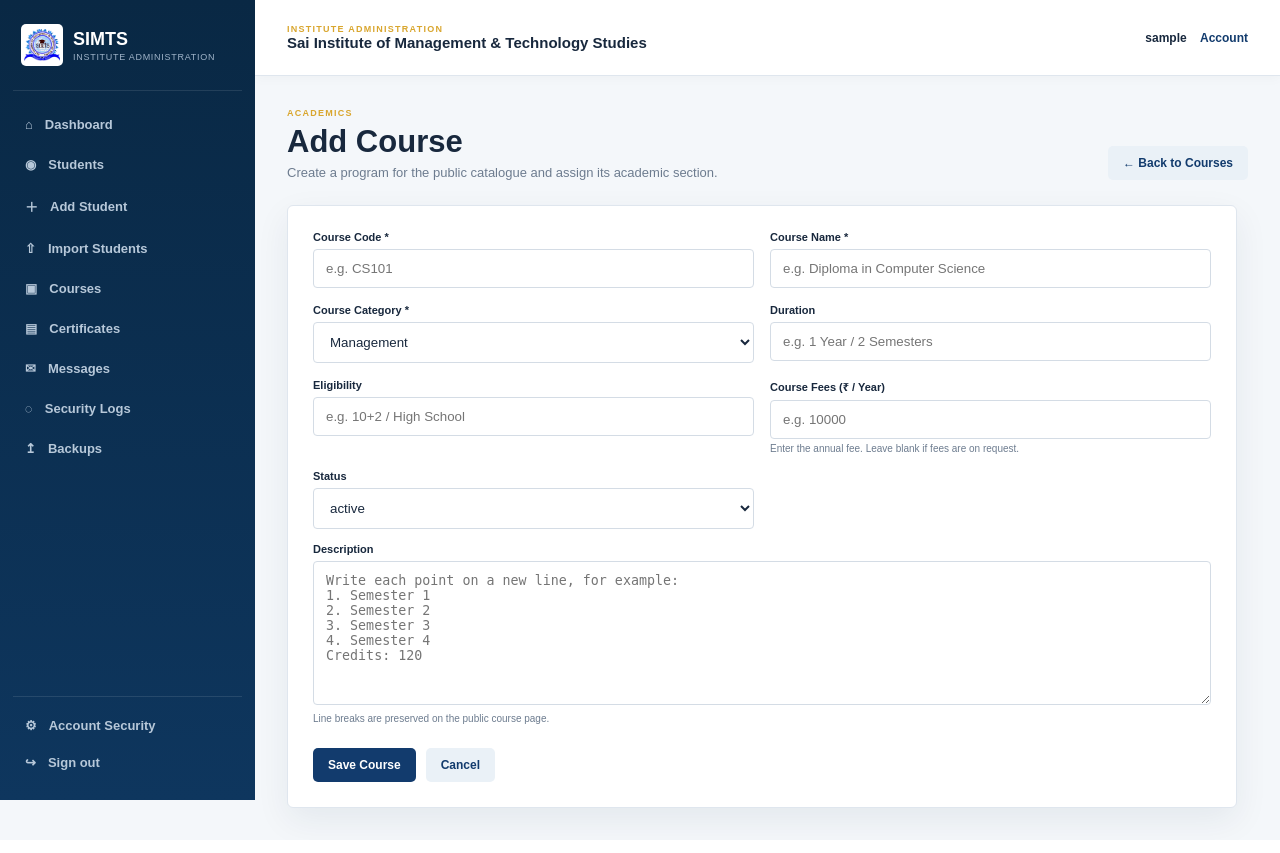
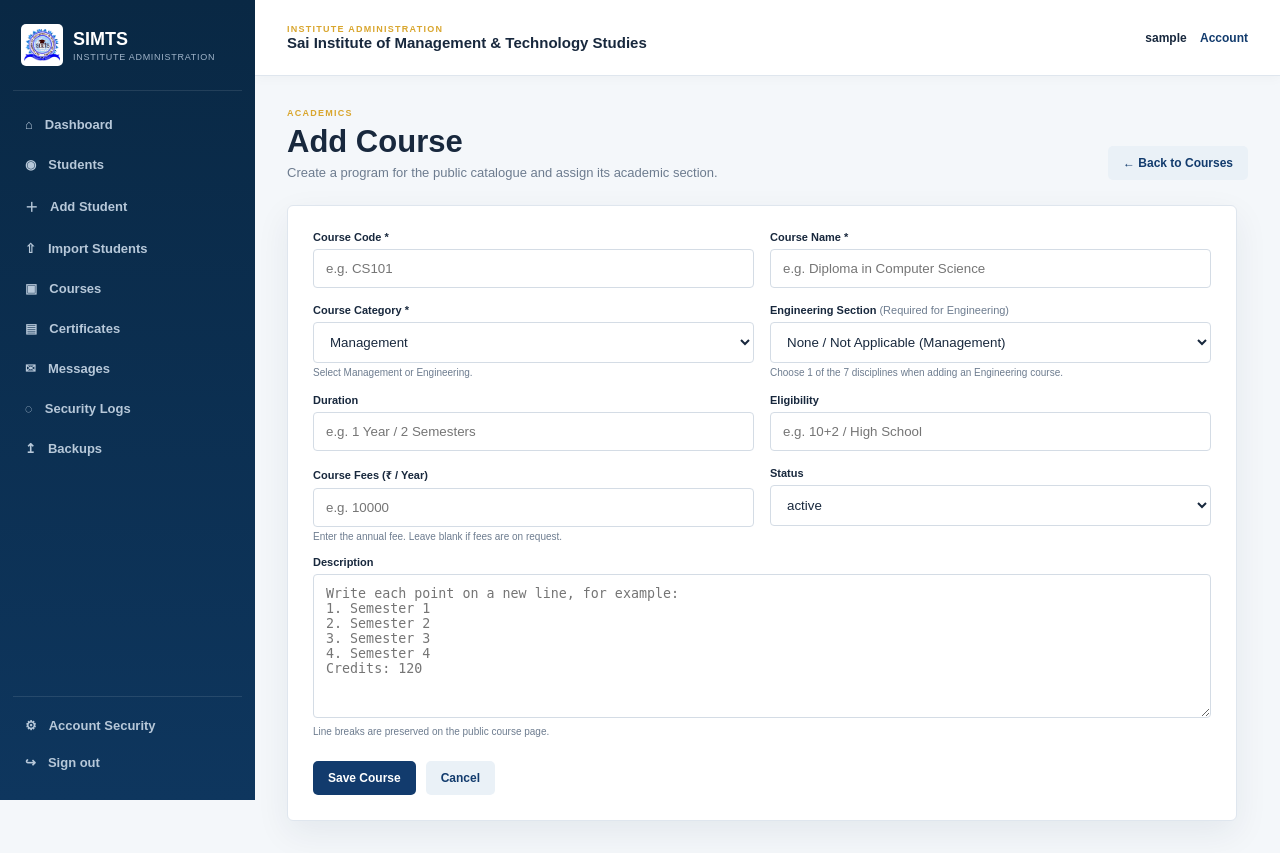
Before and after one commit to Harshzala00/SIMTS, a Flask app: page /admin/courses/add in a window 1280 px wide. Run offline with Flask 3, Linux system fonts and the light colour scheme; the visitor is signed in with stand-in values (Sample User, id 1).

Commit message:
Make Engineering section field permanently visible right after Course Category in admin form

```diff
--- a/templates/admin/course_form.html
+++ b/templates/admin/course_form.html
@@ -9,11 +9,6 @@
     </div>
     <a class="btn secondary" href="{{ url_for('admin.courses') }}">← Back to Courses</a>
 </div>
-
-<style>
-#engineering-section-field { display: none; }
-.form-grid:has(#course_category option[value="engineering"]:checked) #engineering-section-field { display: block !important; }
-</style>
 
 <div class="panel form-panel">
     <form method="post" class="admin-form">
@@ -29,15 +24,16 @@
             </div>
             <div>
                 <label>Course Category *</label>
-                <select name="category" id="course_category" required onchange="syncCategory()" oninput="syncCategory()">
+                <select name="category" id="course_category" required>
                     <option value="management" {% if (course and course.category == 'management') or (not course and preset_category == 'management') %}selected{% endif %}>Management</option>
                     <option value="engineering" {% if (course and course.category == 'engineering') or (not course and preset_category == 'engineering') %}selected{% endif %}>Engineering</option>
                 </select>
+                <small class="field-help">Select Management or Engineering.</small>
             </div>
-            <div id="engineering-section-field" style="display: {% if (course and course.category == 'engineering') or (not course and preset_category == 'engineering') %}block{% else %}none{% endif %} !important;">
-                <label>Engineering Section *</label>
-                <select name="engineering_section" id="engineering_section" {% if (course and course.category == 'engineering') or (not course and preset_category == 'engineering') %}required{% endif %}>
-                    <option value="">Select Engineering Section</option>
+            <div id="engineering-section-field">
+                <label>Engineering Section <span class="optional">(Required for Engineering)</span></label>
+                <select name="engineering_section" id="engineering_section">
+                    <option value="">None / Not Applicable (Management)</option>
                     <option value="civil" {% if (course and course.engineering_section == 'civil') or (not course and preset_engineering_section == 'civil') %}selected{% endif %}>Civil Engineering</option>
                     <option value="mechanical" {% if (course and course.engineering_section == 'mechanical') or (not course and preset_engineering_section == 'mechanical') %}selected{% endif %}>Mechanical Engineering</option>
                     <option value="chemical" {% if (course and course.engineering_section == 'chemical') or (not course and preset_engineering_section == 'chemical') %}selected{% endif %}>Chemical Engineering</option>
@@ -46,7 +42,7 @@
                     <option value="automobile" {% if (course and course.engineering_section == 'automobile') or (not course and preset_engineering_section == 'automobile') %}selected{% endif %}>Automobile Engineering</option>
                     <option value="computer" {% if (course and course.engineering_section == 'computer') or (not course and preset_engineering_section == 'computer') %}selected{% endif %}>Computer Engineering</option>
                 </select>
-                <small class="field-help">Select the engineering discipline for this course.</small>
+                <small class="field-help">Choose 1 of the 7 disciplines when adding an Engineering course.</small>
             </div>
             <div>
                 <label>Duration</label>
@@ -87,26 +83,4 @@ Credits: 120">{{ course.description if course else '' }}</textarea>
         </div>
     </form>
 </div>
-<script>
-function syncCategory(){
-  var cat = document.getElementById('course_category') || document.querySelector('select[name="category"]');
-  var fld = document.getElementById('engineering-section-field');
-  var sel = document.getElementById('engineering_section');
-  if(!cat || !fld) return;
-  var val = (cat.value || '').trim().toLowerCase();
-  var isEng = (val === 'engineering');
-  fld.style.setProperty('display', isEng ? 'block' : 'none', 'important');
-  if(sel){
-    sel.required = isEng;
-    if(!isEng){
-      sel.value = '';
-    }
-  }
-}
-syncCategory();
-if(document.readyState === 'loading'){
-  document.addEventListener('DOMContentLoaded', syncCategory);
-}
-window.addEventListener('load', syncCategory);
-</script>
 {% endblock %}
```
